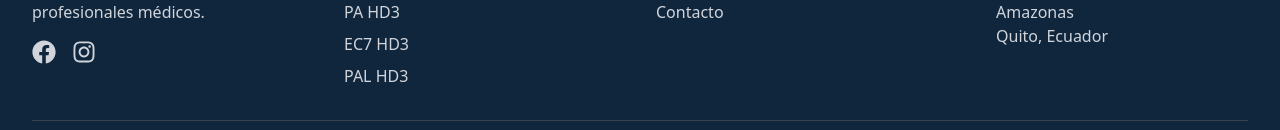
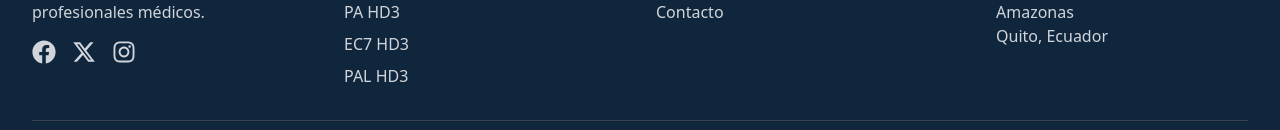
Before and after one commit to unixkarma/clariustesting, a React (Vite) app: page /contacto in a window 1280 px wide. Shown: the part 1434-1564 px from the top of the page. Built offline with nearby package versions, Linux system fonts and the light colour scheme.

Commit message:
Cambios 12 de enero 2 ok

```diff
--- a/src/components/layout/Footer.jsx
+++ b/src/components/layout/Footer.jsx
@@ -1,5 +1,6 @@
 import { Link } from 'react-router-dom';
 import { FaPhone, FaEnvelope, FaMapMarkerAlt, FaFacebook, FaInstagram, FaLinkedin } from 'react-icons/fa';
+import { FaXTwitter } from 'react-icons/fa6';
 
 const Footer = () => {
   const currentYear = new Date().getFullYear();
@@ -48,6 +49,15 @@ const Footer = () => {
                 aria-label="Facebook"
               >
                 <FaFacebook size={24} />
+              </a>
+              <a
+                href="https://x.com/Clarius_ecuador"
+                target="_blank"
+                rel="noopener noreferrer"
+                className="text-gray-300 hover:text-secondary transition-colors"
+                aria-label="X (Twitter)"
+              >
+                <FaXTwitter size={24} />
               </a>
               <a
                 href="https://www.instagram.com/clarius_ecuador?igsh=ZjNrZnZibmNmYnY3&utm_source=qr"
```
